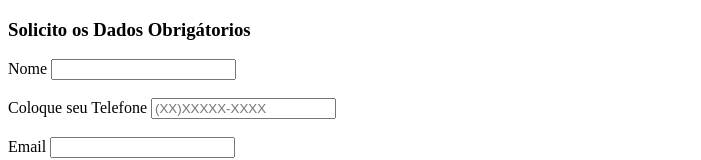
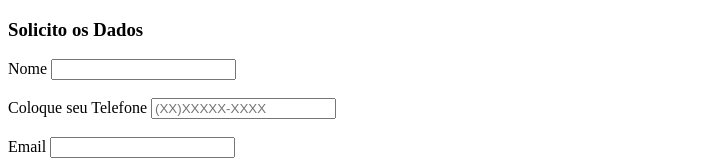
Before and after one commit to klebercarvalhosp/projetopessoal_Html, a website: page dados_solicitados.html in a window 1280 px wide. Shown: the top 160 px of the page, without its empty margins (0-701 px from the left). Drawn offline with Linux system fonts and the light colour scheme.

Commit message:
Alterando Titulo

```diff
--- a/dados_solicitados.html
+++ b/dados_solicitados.html
@@ -13,7 +13,7 @@
 
 </head>
 <body>
-    <h3>Solicito os Dados Obrigátorios</h3>
+    <h3>Solicito os Dados </h3>
 
     <div>
     <label>Nome</label>
```
